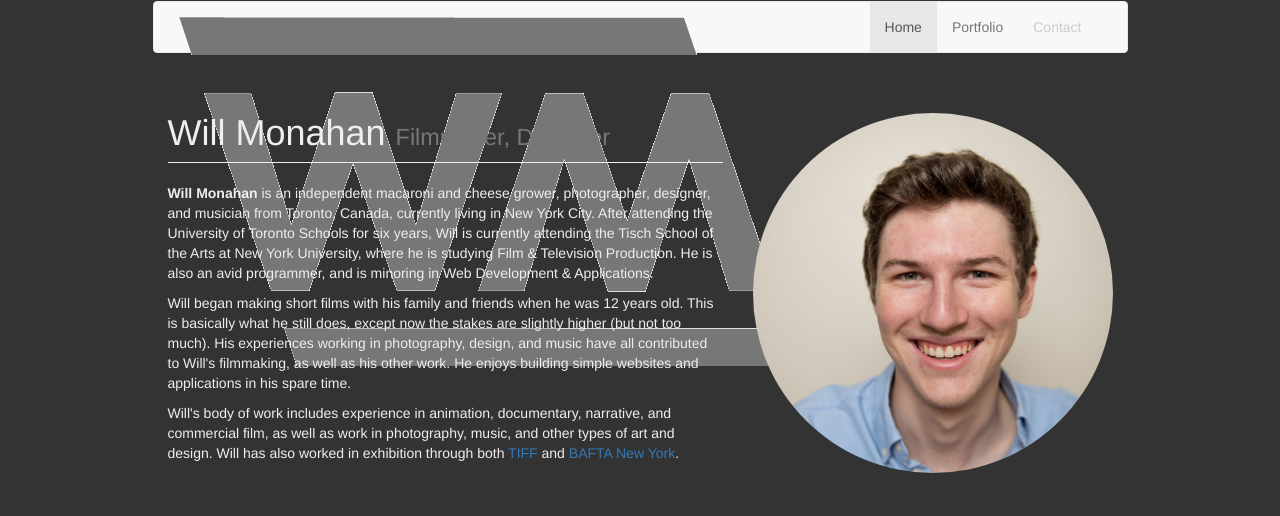
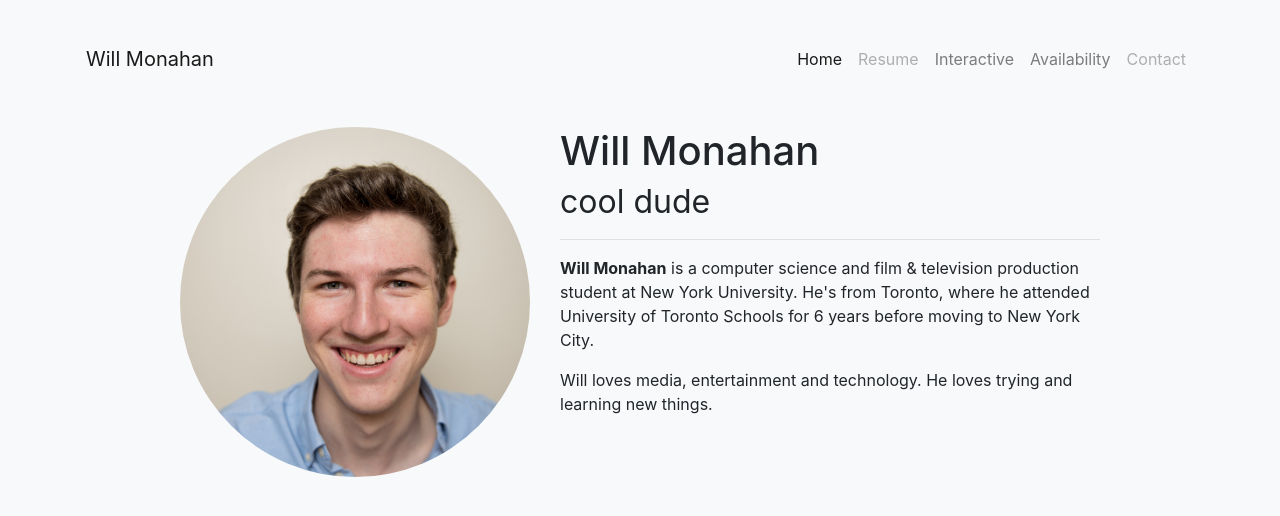
Before and after one commit to willmonahan/wmonahan, a PHP site: page / in a window 1280 px wide. Shown: the top 516 px of the page. Run offline with PHP 8.4, Linux system fonts and the light colour scheme.

Commit message:
update page
remove all this crap about me being a film student, and change the
layout so that it doesn’t suck in bootstrap 4

```diff
--- a/css/main.css
+++ b/css/main.css
@@ -1,22 +1,13 @@
+body {
+	background-color: #f8f9fa;
+}
+
 #hiddenrow {
 	margin-bottom: 30px;
 }
 
-.navbar-brand {
-	padding: 10px 10px;
-}
-
-#headerlogo {
-	max-height: 100%;
-}
-
-#headerlogo:hover {
-	content: url("../images/logoonhover.png");
-}
-
-.navbar-default {
-	background-color: #fff;
-	border: none;
+nav a {
+	transition: 0.5s;
 }
 
 p > a {
@@ -26,3 +17,15 @@ p > a {
 p > a:hover {
 	text-decoration: none;
 }
+
+nav .collapse {
+	text-align: center;
+}
+
+.img-circle {
+	border-radius: 100%;
+}
+
+.navbar {
+	margin-bottom: 40px;
+}
--- a/index.html
+++ b/index.html
@@ -1,61 +1,71 @@
 <!DOCTYPE html>
 <html lang="en">
 	<head>
+		<!-- Required meta tags -->
     <meta charset="utf-8">
-    <meta http-equiv="X-UA-Compatible" content="IE=edge">
-    <meta name="viewport" content="width=device-width, initial-scale=1">
+    <meta name="viewport" content="width=device-width, initial-scale=1, shrink-to-fit=no">
 		<title>Will Monahan</title>
 
-    <link href="css/bootstrap.min.css" rel="stylesheet">
-    <link href="css/additional.css" rel="stylesheet">
-    <link rel='shortcut icon' href='images/favicon.ico' type='image/x-icon'/>
+		<link rel="stylesheet" href="https://stackpath.bootstrapcdn.com/bootstrap/4.1.0/css/bootstrap.min.css" integrity="sha384-9gVQ4dYFwwWSjIDZnLEWnxCjeSWFphJiwGPXr1jddIhOegiu1FwO5qRGvFXOdJZ4" crossorigin="anonymous">
+		<link href="css/main.css" rel="stylesheet">
 	</head>
 	<body>
-    <script src="https://ajax.googleapis.com/ajax/libs/jquery/1.12.4/jquery.min.js"></script>
-    <script src="js/bootstrap.min.js"></script>
 
-    <div id="pagemain" class="container">
-      <div class="row"><div class="col-sm-12 hidden-xs" id="hiddenrow"></div></div>
+		<div class="container">
+
+			<div class="row"><div class="col-sm-12 d-none d-sm-block" id="hiddenrow"></div></div>
+
 			<div class="row">
-        <nav class="navbar navbar-default col-sm-12 col-md-10 col-md-push-1">
-          <div class="container-fluid" style="padding-left: 10px;">
-            <div class="navbar-header">
-              <button type="button" class="navbar-toggle collapsed" data-toggle="collapse" data-target="#bs-example-navbar-collapse-1" aria-expanded="false">
-                <span class="sr-only">Toggle navigation</span>
-                <span class="icon-bar"></span>
-                <span class="icon-bar"></span>
-                <span class="icon-bar"></span>
+        <nav class="navbar navbar-expand-sm navbar-light bg-light col-lg-12">
+          <a class="navbar-brand" href="#">Will Monahan</a>
+          <button class="navbar-toggler" type="button" data-toggle="collapse" data-target="#navbarNav" aria-controls="navbarNav" aria-expanded="false" aria-label="Toggle navigation">
+            <span class="navbar-toggler-icon"></span>
           </button>
-              <a class="navbar-brand" href="#">
-                <img alt="Will Monahan" src="images/logooffhover.png" id="headerlogo">
-                <img alt="Will Monahan" src="images/logoonhover.png" style="display: none;">
-              </a>
-            </div>
-            <div class="collapse navbar-collapse text-center" id="bs-example-navbar-collapse-1">
-              <ul class="nav navbar-nav navbar-right">
-                <li class="active"><a href="#">Home</a></li>
-                <li class=""><a href="#" title="Coming Soon">Portfolio</a></li>
-                <li class="disabled"><a href="#" title="Coming Soon">Contact</a></li>
+          <div class="collapse navbar-collapse justify-content-end" id="navbarNav">
+            <ul class="navbar-nav">
+              <li class="nav-item active">
+                <a class="nav-link" href="#">Home</a>
+              </li>
+              <li class="nav-item">
+                <a class="nav-link disabled" href="#">Resume</a>
+              </li>
+              <li class="nav-item">
+                <a class="nav-link" href="#">Interactive</a>
+              </li>
+              <li class="nav-item">
+                <a class="nav-link" href="#">Availability</a>
+              </li>
+              <li class="nav-item">
+                <a class="nav-link disabled" href="#">Contact</a>
+              </li>
             </ul>
-            </div>
           </div>
         </nav>
 			</div>
 
 			<div class="row">
-        <div class="col-xs-8 col-xs-push-2 col-sm-4 col-sm-push-8 col-md-3 col-md-push-8 col-lg-4 col-lg-push-7" style="margin-top: 40px;">
-          <img src="images/headshot.jpg" class="img-responsive img-circle" title="the other image is only available on smaller desktop screens">
-          <img src="images/headshot1.jpg" class="img-responsive img-circle visible-sm-inline-block visible-md-inline-block" title="bonus content!">
+
+				<div class="col-6 offset-3 col-md-4 offset-md-1">
+					<img src="images/headshot.jpg" class="img-fluid img-circle">
+					<!--img src="images/headshot1.jpg" class="img-responsive img-circle visible-sm-inline-block visible-md-inline-block" title="bonus content!"-->
 				</div>
-        <div class="col-xs-12 col-sm-8 col-sm-pull-4 col-md-7 col-md-pull-2 col-lg-6 col-lg-pull-3">
-          <h1 class="page-header">Will Monahan <small>Filmmaker, Designer</small></h1>
-          <p><strong>Will Monahan</strong> is an independent macaroni and cheese grower, photographer, designer, and musician from Toronto, Canada, currently living in New York City. After attending the University of Toronto Schools for six years, Will is currently attending the Tisch School of the Arts at New York University, where he is studying Film & Television Production. He is also an avid programmer, and is minoring in Web Development & Applications.</p>
-          <p>Will began making short films with his family and friends when he was 12 years old. This is basically what he still does, except now the stakes are slightly higher (but not too much). His experiences working in photography, design, and music have all contributed to Will's filmmaking, as well as his other work. He enjoys building simple websites and applications in his spare time.</p>
-          <p>Will's body of work includes experience in animation, documentary, narrative, and commercial film, as well as work in photography, music, and other types of art and design. Will has also worked in exhibition through both <a href="http://tiff.net">TIFF</a> and <a href="http://bafta.org/new-york">BAFTA New York</a>.</p>
+
+				<div class="col-12 col-sm-8 offset-sm-2 col-md-6 offset-md-0">
+          <h1 class="page-header">Will Monahan<br/><small>cool dude</small></h1>
+          <hr>
+					<p><strong>Will Monahan</strong> is a computer science and film & television production student at New York University. He's from Toronto, where he attended University of Toronto Schools for 6 years before moving to New York City.</p>
+					<p>Will loves media, entertainment and technology. He loves trying and learning new things.</p>
 				</div>
+
 			</div>
 
 		</div><!--Container End-->
 
+
+    <!-- Optional JavaScript -->
+    <!-- jQuery first, then Popper.js, then Bootstrap JS -->
+    <script src="https://code.jquery.com/jquery-3.3.1.slim.min.js" integrity="sha384-q8i/X+965DzO0rT7abK41JStQIAqVgRVzpbzo5smXKp4YfRvH+8abtTE1Pi6jizo" crossorigin="anonymous"></script>
+    <script src="https://cdnjs.cloudflare.com/ajax/libs/popper.js/1.14.0/umd/popper.min.js" integrity="sha384-cs/chFZiN24E4KMATLdqdvsezGxaGsi4hLGOzlXwp5UZB1LY//20VyM2taTB4QvJ" crossorigin="anonymous"></script>
+    <script src="https://stackpath.bootstrapcdn.com/bootstrap/4.1.0/js/bootstrap.min.js" integrity="sha384-uefMccjFJAIv6A+rW+L4AHf99KvxDjWSu1z9VI8SKNVmz4sk7buKt/6v9KI65qnm" crossorigin="anonymous"></script>
 	</body>
 </html>
```
Lines whose indentation alone changed are shown as unchanged.
